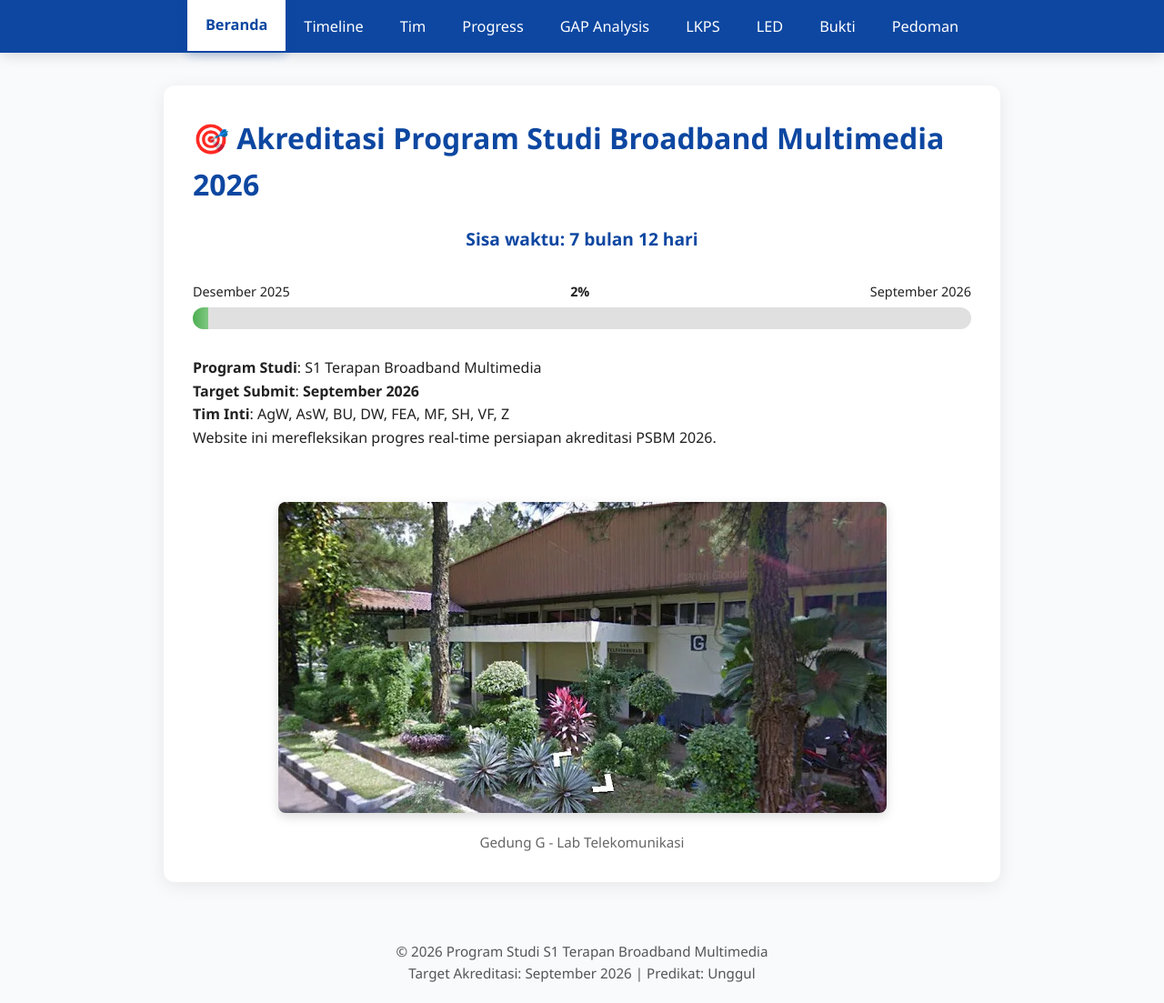
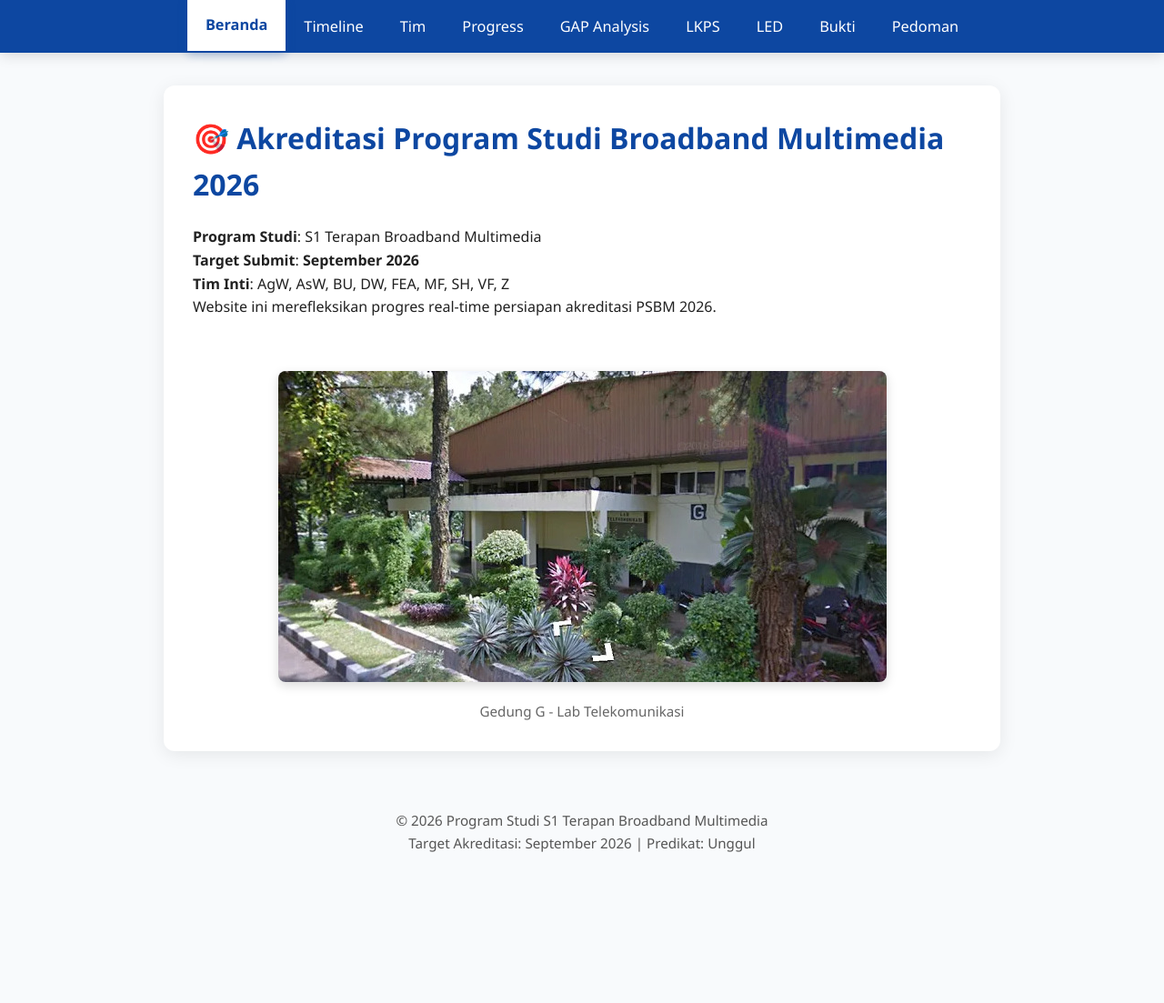
Before and after one commit to portal-psbm/aksibm-26, a Jekyll site: the page built from index.md, in a window 1280 px wide and 1103 px high. Shown: the whole window at 91% size. Built offline with Jekyll 4.4.1, drawn with Linux system fonts in a browser that asks for light colours.

Commit message:
Update home

```diff
--- a/index.md
+++ b/index.md
@@ -5,48 +5,6 @@ permalink: /
 ---
 
 # 🎯 Akreditasi Program Studi Broadband Multimedia 2026
-
-<div id="countdown-container" style="text-align: center; margin: 20px 0;">
-  <div id="countdown" style="font-size: 1.2rem; font-weight: 600; color: #0d47a1;"></div>
-</div>
-
-<div style="margin: 30px 0;">
-  <div style="display: flex; justify-content: space-between; margin-bottom: 6px; font-size: 0.9rem;">
-    <span>Desember 2025</span>
-    <span><strong id="progress-percent">0%</strong></span>
-    <span>September 2026</span>
-  </div>
-  <div style="height: 24px; background: #e0e0e0; border-radius: 12px; overflow: hidden;">
-    <div id="progress-bar" style="height: 100%; background: linear-gradient(to right, #4caf50, #81c784); width: 0%; transition: width 0.5s ease;"></div>
-  </div>
-</div>
-
-<script>
-  // 🔢 Atur progress secara manual (0–100)
-  const progressPercent = 2; // ← GANTI NILAI INI SESUAI PROGRES
-
-  // Update tampilan
-  document.getElementById('progress-bar').style.width = progressPercent + '%';
-  document.getElementById('progress-percent').textContent = progressPercent + '%';
-
-  // Countdown tetap otomatis
-  const targetDate = new Date('2026-09-01T00:00:00');
-  function updateCountdown() {
-    const now = new Date();
-    const diff = targetDate - now;
-    if (diff <= 0) {
-      document.getElementById('countdown').innerHTML = '✅ Asesmen Selesai!';
-      return;
-    }
-    const days = Math.floor(diff / (1000 * 60 * 60 * 24));
-    const months = Math.floor(days / 30);
-    const remainingDays = days % 30;
-    document.getElementById('countdown').innerHTML =
-      `Sisa waktu: ${months} bulan ${remainingDays} hari`;
-  }
-  setInterval(updateCountdown, 60000); // update tiap menit
-  updateCountdown();
-</script>
 
 **Program Studi**: S1 Terapan Broadband Multimedia
 **Target Submit**: **September 2026**
```
